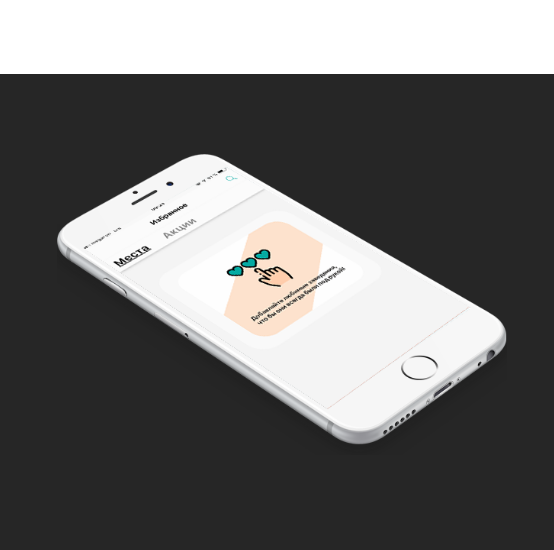
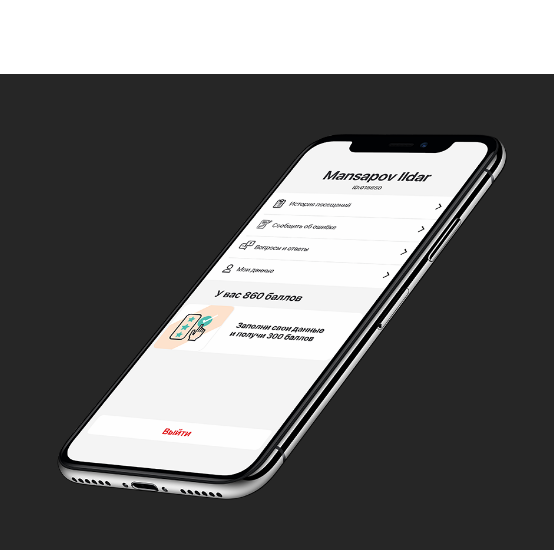
Before and after one commit to alibekmslv/places-spb, a website: page HTML/index.html in a window 1024 px wide. Shown: the part 2760-3310 px from the top of the page, 470-1024 px from the left. Drawn offline with Linux system fonts and the light colour scheme.

Commit message:
changed image

```diff
--- a/HTML/assets/css/style.css
+++ b/HTML/assets/css/style.css
@@ -1094,6 +1094,7 @@ ul.sub-menu ul.sub-menu {
   margin: 0 auto 30px;
 }
 .margin-img {
+  margin: -160px 0 -142px -100px;
   /* margin: -260px 0 -260px -100px; */
   display: table;
   width: 100%;
@@ -1890,6 +1891,7 @@ ul.sub-menu ul.sub-menu {
     padding: 20px 0;
   }
   .margin-img {
+    margin: -20px 0;
     /* margin: -110px 0; */
   }
   .pricing-box {
--- a/HTML/index.html
+++ b/HTML/index.html
@@ -278,7 +278,7 @@
           <div class="col-lg-6">
             <div class="image-wrap img-right margin-img">
               <img
-                src="assets/images/iphone_02.png"
+                src="assets/images/01.png"
                 alt="мобильное приложение places"
               />
             </div>
```
Also changed, not shown: HTML/assets/images/01.png (added).
